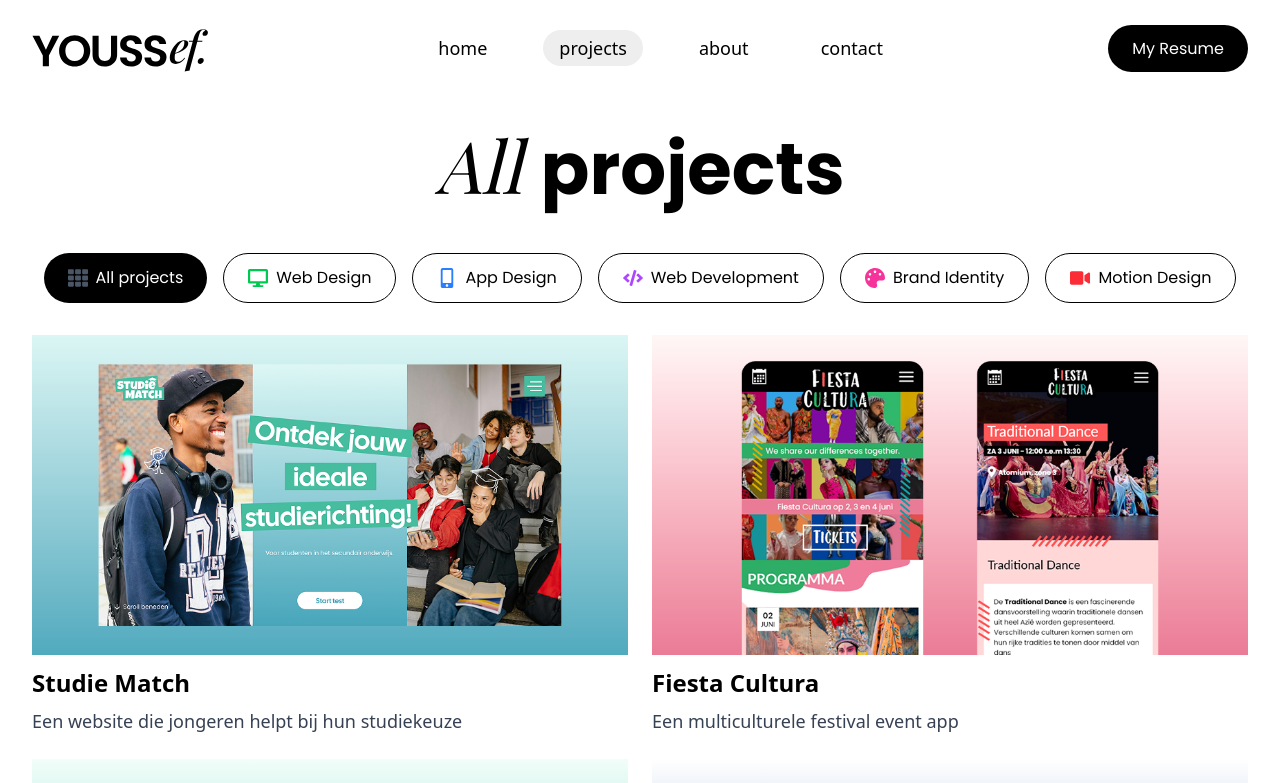
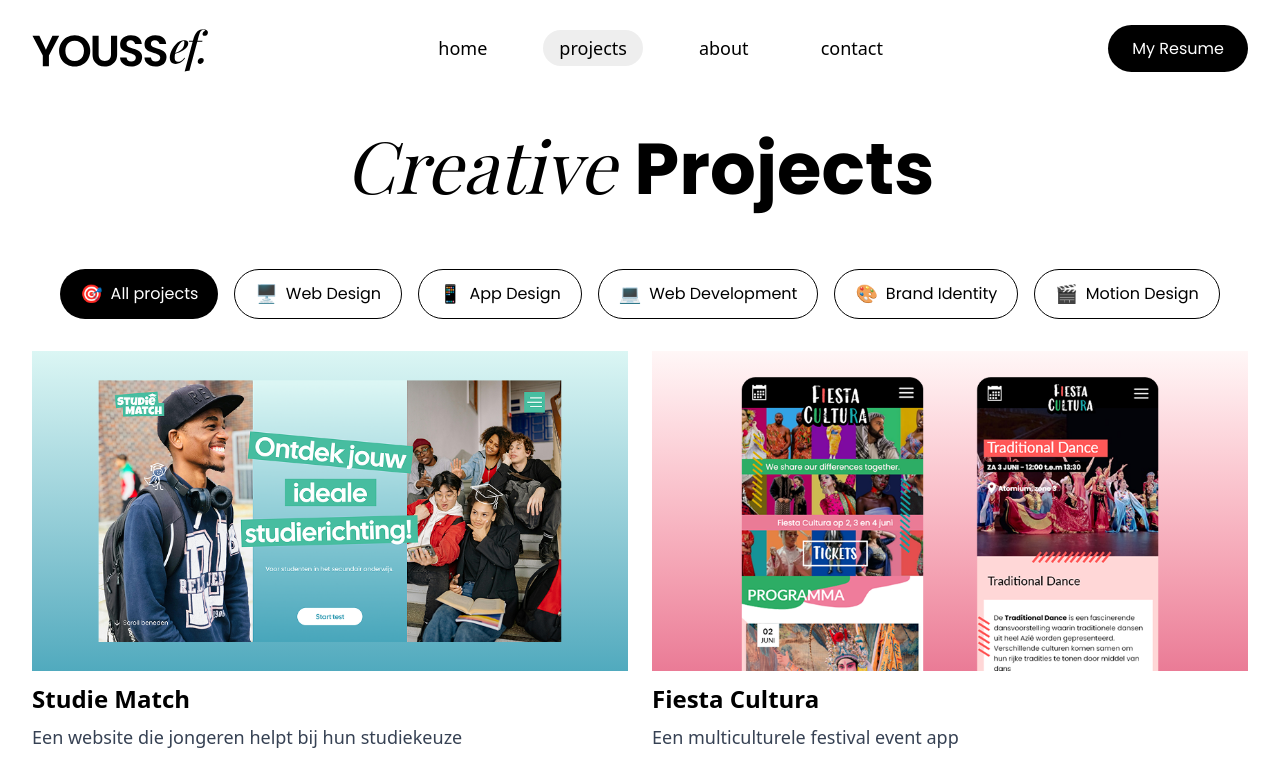
Before and after one commit to Y0ussy/Youssef-Auassar, a React (Vite) app: page /projects in a window 1280 px wide. Shown: the top 783 px of the page. Built offline with nearby package versions, Linux system fonts and the light colour scheme; a web font is replaced by a local one.

Commit message:
fixing bugs

```diff
--- a/package.json
+++ b/package.json
@@ -10,6 +10,7 @@
     "preview": "vite preview"
   },
   "dependencies": {
+    "gsap": "^3.13.0",
     "react": "^19.1.1",
     "react-dom": "^19.1.1",
     "react-icons": "^5.5.0",
--- a/src/pages/Homepage.jsx
+++ b/src/pages/Homepage.jsx
@@ -1,5 +1,6 @@
-import { useState, useEffect, useCallback, useMemo } from "react";
+import { useState, useEffect, useCallback, useMemo, useRef } from "react";
 import { Link } from "react-router-dom";
+import { gsap } from "gsap";
 import Navigation from "../components/Navigation";
 import Footer from "../components/Footer";
 import figmaLogo from "../assets/Figma-logo.svg.png";
@@ -18,6 +19,9 @@ function Homepage() {
 	const [currentWordIndex, setCurrentWordIndex] = useState(0);
 	const [currentText, setCurrentText] = useState("");
 	const [isDeleting, setIsDeleting] = useState(false);
+
+	// Ref for greeting animation
+	const greetingRef = useRef(null);
 
 	const words = useMemo(
 		() => [
@@ -207,6 +211,26 @@ function Homepage() {
 		return () => clearTimeout(timeout);
 	}, [currentText, isDeleting, currentWordIndex, words]);
 
+	// GSAP fade-up animation for greeting
+	useEffect(() => {
+		if (!isLoading && greetingRef.current) {
+			// Set initial state
+			gsap.set(greetingRef.current, {
+				opacity: 0,
+				y: 30
+			});
+
+			// Animate in
+			gsap.to(greetingRef.current, {
+				opacity: 1,
+				y: 0,
+				duration: 0.8,
+				ease: "power2.out",
+				delay: 0.2
+			});
+		}
+	}, [isLoading]);
+
 	const handleLoadingComplete = useCallback(() => {
 		console.log("handleLoadingComplete called, setting isLoading to false");
 		setIsLoading(false);
@@ -226,7 +250,10 @@ function Homepage() {
 			<section className="pt-32 md:pt-40 pb-12 md:pb-20 px-4 sm:px-6 lg:px-8">
 				<div className="max-w-4xl mx-auto text-center">
 					{/* Greeting */}
-					<div className="flex items-center justify-center mb-4 md:mb-6">
+					<div
+						ref={greetingRef}
+						className="flex items-center justify-center mb-4 md:mb-6"
+					>
 						<div className="text-xl md:text-2xl mr-2 md:mr-3 animate-bounce">
 							👋
 						</div>
--- a/src/pages/Projects.jsx
+++ b/src/pages/Projects.jsx
@@ -1,13 +1,5 @@
 import { useState, useEffect } from "react";
 import { Link } from "react-router-dom";
-import {
-	FaMobileAlt,
-	FaDesktop,
-	FaCode,
-	FaPalette,
-	FaVideo,
-	FaTh
-} from "react-icons/fa";
 import Navigation from "../components/Navigation";
 import Footer from "../components/Footer";
 import studieMatchImage from "../assets/studie-match.png";
@@ -81,12 +73,12 @@ function Projects() {
 	}, []);
 
 	const filters = [
-		{ id: "all", label: "All projects" },
-		{ id: "web-design", label: "Web Design" },
-		{ id: "app-design", label: "App Design" },
-		{ id: "web-development", label: "Web Development" },
-		{ id: "brand-identity", label: "Brand Identity" },
-		{ id: "motion-design", label: "Motion Design" }
+		{ id: "all", label: "All projects", emoji: "🎯" },
+		{ id: "web-design", label: "Web Design", emoji: "🖥️" },
+		{ id: "app-design", label: "App Design", emoji: "📱" },
+		{ id: "web-development", label: "Web Development", emoji: "💻" },
+		{ id: "brand-identity", label: "Brand Identity", emoji: "🎨" },
+		{ id: "motion-design", label: "Motion Design", emoji: "🎬" }
 	];
 
 	const projects = [
@@ -99,7 +91,8 @@ function Projects() {
 			background: "bg-gradient-to-t from-[#50AABE] to-[#DBF6F4]",
 			imageClass:
 				"w-24/25 h-24/25 object-contain transition-transform duration-300 hover:scale-102",
-			categories: ["web-design", "web-development"]
+			categories: ["web-design", "web-development"],
+			emoji: "🎓"
 		},
 		{
 			id: "fiesta-cultura",
@@ -110,7 +103,8 @@ function Projects() {
 			background: "bg-gradient-to-t from-[#EA7B96] to-[#FFF7F7]",
 			imageClass:
 				"w-[110%] h-[110%] object-contain -mb-8 transition-transform duration-300 hover:scale-102",
-			categories: ["app-design"]
+			categories: ["app-design"],
+			emoji: "🎉"
 		},
 		{
 			id: "de-bib",
@@ -121,7 +115,8 @@ function Projects() {
 			background: "bg-gradient-to-t from-[#0FB7AD] to-[#F1FEF9]",
 			imageClass:
 				"w-[110%] h-[110%] object-contain -mb-8 transition-transform duration-300 hover:scale-102",
-			categories: ["app-design"]
+			categories: ["app-design"],
+			emoji: "📚"
 		},
 		{
 			id: "moody-mingle",
@@ -132,7 +127,8 @@ function Projects() {
 			background: "bg-gradient-to-b from-[#FFFFFF] to-[#4B7BBE]",
 			imageClass:
 				"w-4/5 h-4/5 object-contain transition-transform duration-300 hover:scale-102",
-			categories: ["brand-identity"]
+			categories: ["brand-identity"],
+			emoji: "💙"
 		},
 		{
 			id: "mh370",
@@ -143,7 +139,8 @@ function Projects() {
 			background: "bg-gradient-to-b from-white to-gray-400",
 			imageClass:
 				"w-24/25 h-24/25 object-contain transition-transform duration-300 hover:scale-102",
-			categories: ["motion-design"]
+			categories: ["motion-design"],
+			emoji: "✈️"
 		}
 	];
 
@@ -160,7 +157,7 @@ function Projects() {
 			<section className="pt-24 sm:pt-32 pb-8 sm:pb-12">
 				<div className="max-w-7xl mx-auto px-4 sm:px-6 lg:px-8">
 					{/* Main Title */}
-					<div className="text-center mb-8 sm:mb-12">
+					<div className="text-center mb-12 sm:mb-16">
 						<h1 className="text-3xl sm:text-4xl md:text-5xl lg:text-6xl xl:text-7xl text-black">
 							<span
 								style={{
@@ -169,12 +166,12 @@ function Projects() {
 									fontStyle: "italic"
 								}}
 							>
-								All
+								Creative
 							</span>{" "}
 							<span
 								style={{ fontFamily: "Poppins, sans-serif", fontWeight: "700" }}
 							>
-								projects
+								Projects
 							</span>
 						</h1>
 					</div>
@@ -185,31 +182,14 @@ function Projects() {
 							<button
 								key={filter.id}
 								onClick={() => setActiveFilter(filter.id)}
-								className={`px-3 sm:px-4 md:px-6 py-2 sm:py-3 rounded-full text-xs sm:text-sm md:text-base font-normal transition-all duration-300 flex items-center gap-2 ${
+								className={`px-3.5 sm:px-4 md:px-5 py-2 sm:py-2.5 rounded-full text-sm sm:text-base font-normal transition-all duration-300 flex items-center gap-2 ${
 									activeFilter === filter.id
 										? "bg-black text-white"
 										: "bg-white border border-black text-black hover:bg-[#eeeeee]"
 								}`}
 								style={{ fontFamily: "Poppins, sans-serif" }}
 							>
-								{filter.id === "all" && (
-									<FaTh className="w-4 h-4 sm:w-5 sm:h-5 text-gray-600" />
-								)}
-								{filter.id === "web-design" && (
-									<FaDesktop className="w-4 h-4 sm:w-5 sm:h-5 text-green-500" />
-								)}
-								{filter.id === "app-design" && (
-									<FaMobileAlt className="w-4 h-4 sm:w-5 sm:h-5 text-blue-500" />
-								)}
-								{filter.id === "web-development" && (
-									<FaCode className="w-4 h-4 sm:w-5 sm:h-5 text-purple-500" />
-								)}
-								{filter.id === "brand-identity" && (
-									<FaPalette className="w-4 h-4 sm:w-5 sm:h-5 text-pink-500" />
-								)}
-								{filter.id === "motion-design" && (
-									<FaVideo className="w-4 h-4 sm:w-5 sm:h-5 text-red-500" />
-								)}
+								<span className="text-lg">{filter.emoji}</span>
 								{filter.label}
 							</button>
 						))}
@@ -218,9 +198,9 @@ function Projects() {
 			</section>
 
 			{/* Projects Grid */}
-			<section className="pb-8 sm:pb-12 -mt-2 sm:-mt-4">
+			<section className="pb-16 sm:pb-20 md:pb-24 -mt-2 sm:-mt-4">
 				<div className="max-w-7xl mx-auto px-4 sm:px-6 lg:px-8">
-					<div className="grid grid-cols-1 md:grid-cols-2 gap-3 sm:gap-4 md:gap-6">
+					<div className="grid grid-cols-1 md:grid-cols-2 gap-x-3 sm:gap-x-4 md:gap-x-6 gap-y-6 sm:gap-y-8 md:gap-y-12">
 						{filteredProjects.map((project) => (
 							<div key={project.id} className="rounded-none overflow-hidden">
 								{project.id === "studie-match" ? (
```
Also changed, not shown: 1 other file (tests, documents, lock files or other folders).
